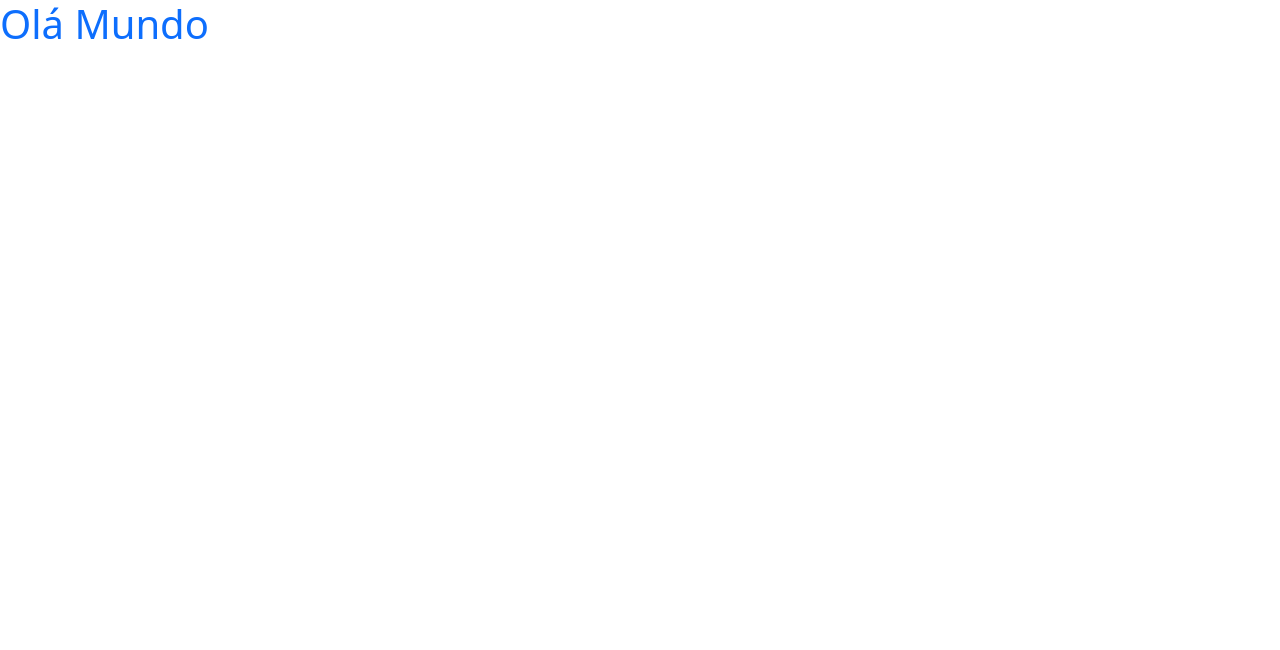
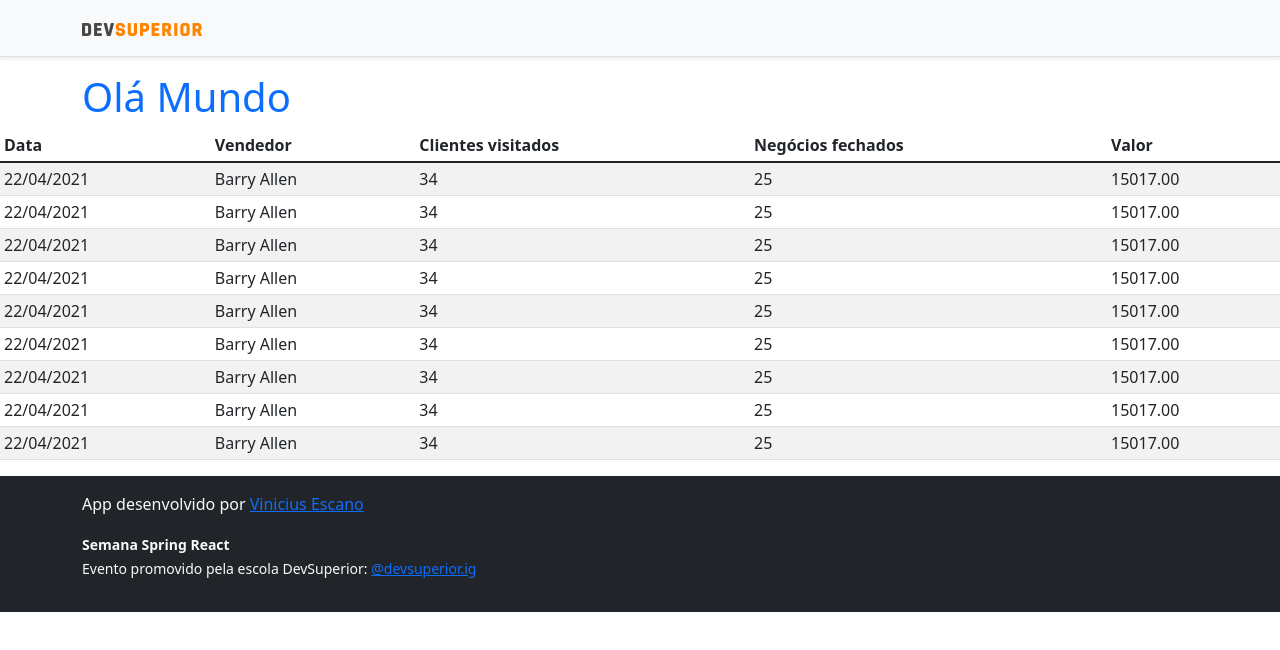
Before and after one commit to 0dnammoc/Projeto-SDS3, a React (Create React App) app in the folder frontend/: page / in a window 1280 px wide. Shown: the top 650 px of the page. Built offline with nearby package versions, Linux system fonts and the light colour scheme.

Commit message:
Basic Static Components

```diff
--- a/frontend/src/App.tsx
+++ b/frontend/src/App.tsx
@@ -1,10 +1,19 @@
+import DataTable from "components/dataTable";
+import Footer from "components/footer";
+import NavBar from "components/navbar";
+import { Fragment } from "react";
 
 
 function App() {
   return (
-    <div>
+    <>
+    <NavBar />
+    <div className="container">
       <h1 className="text-primary">Olá Mundo</h1>
     </div>
+    <DataTable />
+    <Footer />
+    </>
   );
 }
 
--- /dev/null
+++ b/frontend/src/components/dataTable/index.tsx
@@ -0,0 +1,84 @@
+const DataTable = () => {
+    return (
+        <div className="table-responsive">
+    <table className="table table-striped table-sm">
+        <thead>
+            <tr>
+                <th>Data</th>
+                <th>Vendedor</th>
+                <th>Clientes visitados</th>
+                <th>Negócios fechados</th>
+                <th>Valor</th>
+            </tr>
+        </thead>
+        <tbody>
+            <tr>
+                <td>22/04/2021</td>
+                <td>Barry Allen</td>
+                <td>34</td>
+                <td>25</td>
+                <td>15017.00</td>
+            </tr>
+            <tr>
+                <td>22/04/2021</td>
+                <td>Barry Allen</td>
+                <td>34</td>
+                <td>25</td>
+                <td>15017.00</td>
+            </tr>
+            <tr>
+                <td>22/04/2021</td>
+                <td>Barry Allen</td>
+                <td>34</td>
+                <td>25</td>
+                <td>15017.00</td>
+            </tr>
+            <tr>
+                <td>22/04/2021</td>
+                <td>Barry Allen</td>
+                <td>34</td>
+                <td>25</td>
+                <td>15017.00</td>
+            </tr>
+            <tr>
+                <td>22/04/2021</td>
+                <td>Barry Allen</td>
+                <td>34</td>
+                <td>25</td>
+                <td>15017.00</td>
+            </tr>
+            <tr>
+                <td>22/04/2021</td>
+                <td>Barry Allen</td>
+                <td>34</td>
+                <td>25</td>
+                <td>15017.00</td>
+            </tr>
+            <tr>
+                <td>22/04/2021</td>
+                <td>Barry Allen</td>
+                <td>34</td>
+                <td>25</td>
+                <td>15017.00</td>
+            </tr>
+            <tr>
+                <td>22/04/2021</td>
+                <td>Barry Allen</td>
+                <td>34</td>
+                <td>25</td>
+                <td>15017.00</td>
+            </tr>
+            <tr>
+                <td>22/04/2021</td>
+                <td>Barry Allen</td>
+                <td>34</td>
+                <td>25</td>
+                <td>15017.00</td>
+            </tr>
+        </tbody>
+    </table>
+</div>
+    );
+  }
+
+  export default DataTable;
--- /dev/null
+++ b/frontend/src/components/footer/index.tsx
@@ -0,0 +1,13 @@
+const Footer = () => {
+    return (
+        <footer className="footer mt-auto py-3 bg-dark">
+        <div className="container">
+          <p className="text-light">App desenvolvido por <a href="https://github.com/0dnammoc" target="_blank" rel="noreferrer">Vinicius Escano</a></p>
+          <p className="text-light"><small><strong>Semana Spring React</strong><br/>
+            Evento promovido pela escola DevSuperior: <a href="https://instagram.com/devsuperior.ig" target="_blank" rel="noreferrer">@devsuperior.ig</a></small></p>
+        </div>
+      </footer>
+    );
+  }
+
+  export default Footer;
--- /dev/null
+++ b/frontend/src/components/navbar/index.tsx
@@ -0,0 +1,15 @@
+import ImgDsDark from 'assets/img/ds-dark.svg'
+
+const navBar = () => {
+    return (
+        <div className="d-flex flex-column flex-md-row align-items-center p-3 px-md-4 mb-3 bg-light border-bottom shadow-sm">
+        <div className="container">
+          <nav className="my-2 my-md-0 mr-md-3">
+            <img src={ImgDsDark} alt="DevSuperior" width="120" />
+          </nav>
+        </div>
+      </div>
+    );
+  }
+
+  export default navBar;
--- a/frontend/src/index.tsx
+++ b/frontend/src/index.tsx
@@ -2,7 +2,6 @@
 import ReactDOM from 'react-dom';
 import 'bootstrap/dist/css/bootstrap.css';
 import 'assets/css/styles.css'
-
 import App from './App';
 
 ReactDOM.render(
```
Also changed, not shown: frontend/src/assets/img/ds-dark.svg (added).
